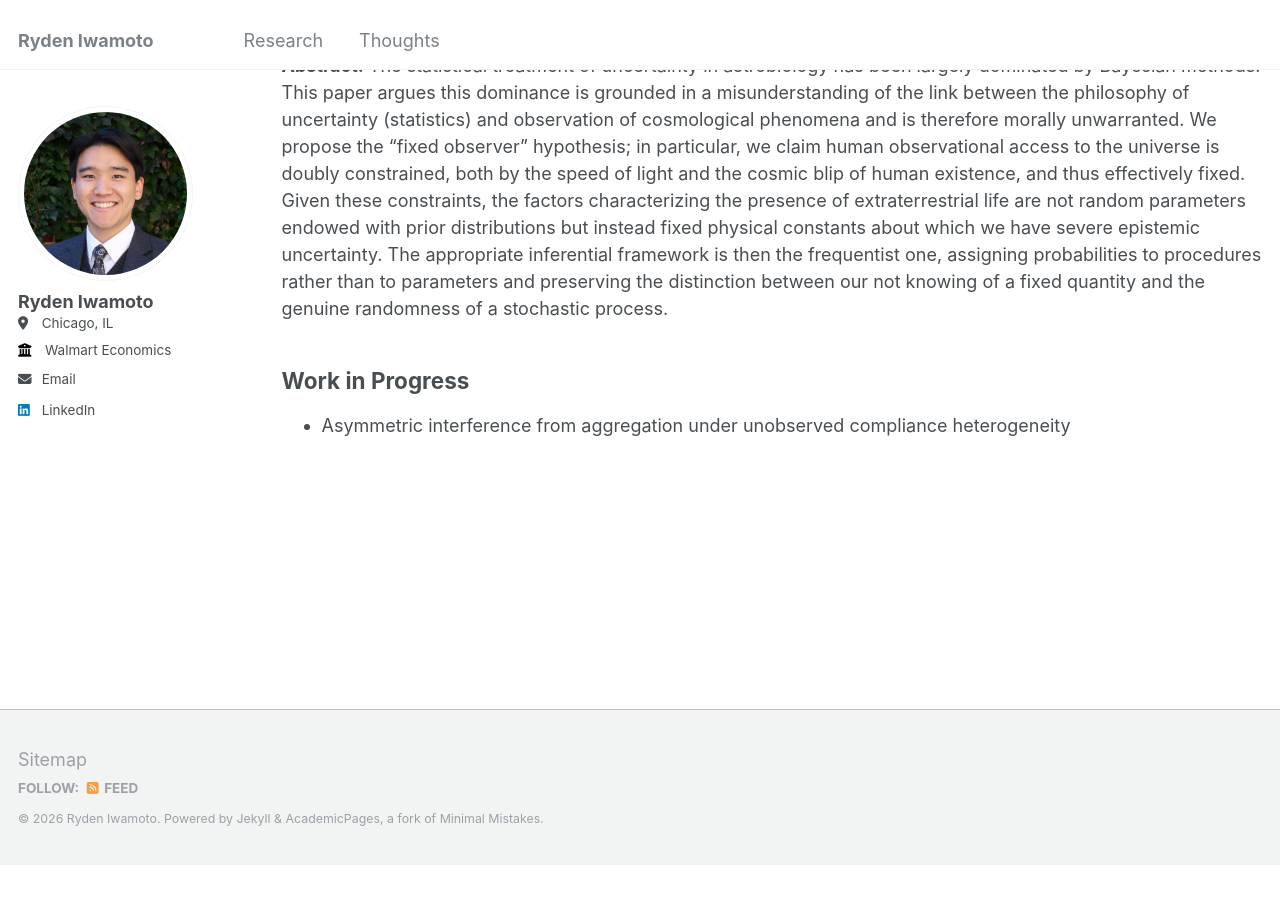
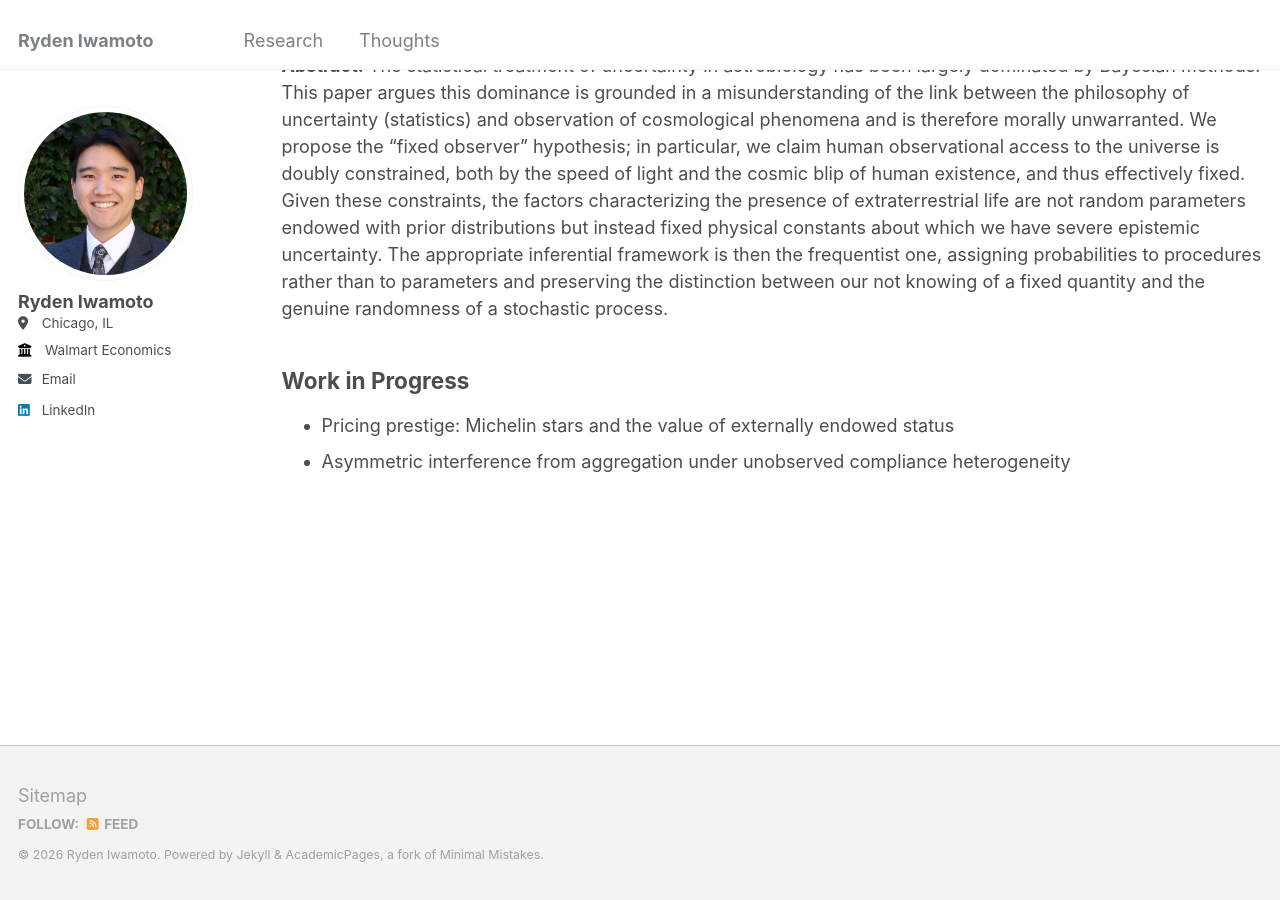
Before and after one commit to rydeniwamoto/rydeniwamoto.github.io, a Jekyll site: the page built from _pages/research.md, in a window 1280 px wide and 900 px high, scrolled down 610 px. Built offline with Jekyll 4.4.1, drawn with Linux system fonts in a browser that asks for light colours; before the commit the page ends 1474 px from its top, so only the background shows below that.

Commit message:
Add Michelin stars research project

```diff
--- a/_pages/research.md
+++ b/_pages/research.md
@@ -17,4 +17,5 @@ Working Papers
 
 Work in Progress
 ------
+* Pricing prestige: Michelin stars and the value of externally endowed status
 * Asymmetric interference from aggregation under unobserved compliance heterogeneity
```
